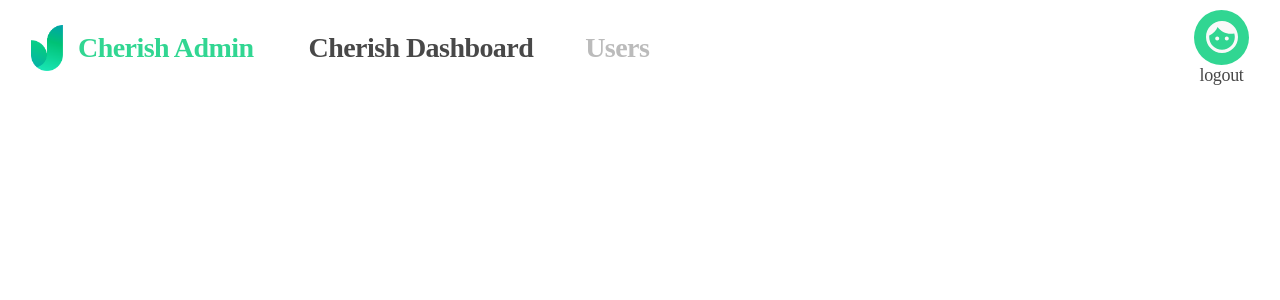
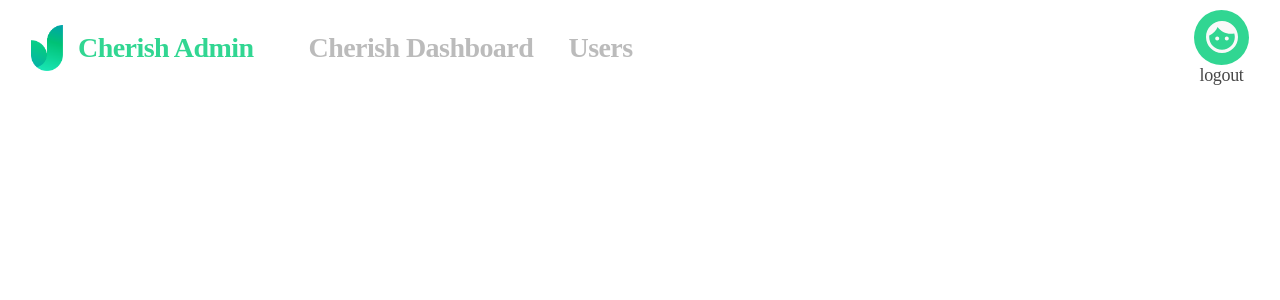
Before and after one commit to TeamCherish/cherish_admin, a React (Create React App) app: page /main/user in a window 1280 px wide. Shown: the top 300 px of the page. Built offline with nearby package versions, Linux system fonts and the light colour scheme.

Commit message:
:hankey: Bad code: 메뉴 버튼 관련 CSS

```diff
--- a/src/components/common/Header.tsx
+++ b/src/components/common/Header.tsx
@@ -1,7 +1,9 @@
 import styled from "styled-components";
 import { theme } from "styled-tools";
+import { Link } from "react-router-dom";
 import cherishLogo from "../../assets/images/cherish_logo.png"
 import logoutIcon from "../../assets/icons/logout.svg"
+
 
 export default function Header() {
   return (
@@ -12,8 +14,8 @@ export default function Header() {
           <span>Cherish Admin</span>
         </StLogo>
         <StMenuList>
-          <StDashboard>Cherish Dashboard</StDashboard>
-          <StUser>Users</StUser>
+          <Link to="/dashboard">Cherish Dashboard</Link>
+          <Link to="/users">Users</Link>
         </StMenuList>
       </StMenuWrapper>
       <StLogoutWrapper>
@@ -57,18 +59,19 @@ const StLogoImage = styled.img`
 
 const StMenuList = styled.div`
   display: flex;
+  justify-content: space-between;
+  font-family: ${theme("fonts.engBold")};
+  width: 32.4rem;
+
+  & > a{
+    color: ${theme("colors.textGray")};
+  }
+
+  & > a:hover{
+    color: ${theme("colors.textBlack")};
+  }
 `;
 
-const StDashboard = styled.div`
-  font-family: ${theme("fonts.engBold")};
-  color: ${theme("colors.textBlack")};
-  margin-right: 5.2rem;
-`;
-
-const StUser = styled.div`
-  font-family: ${theme("fonts.engBold")};
-  color: ${theme("colors.textGray")};
-`;
 
 const StLogoutWrapper = styled.div`
   display: flex;
```
